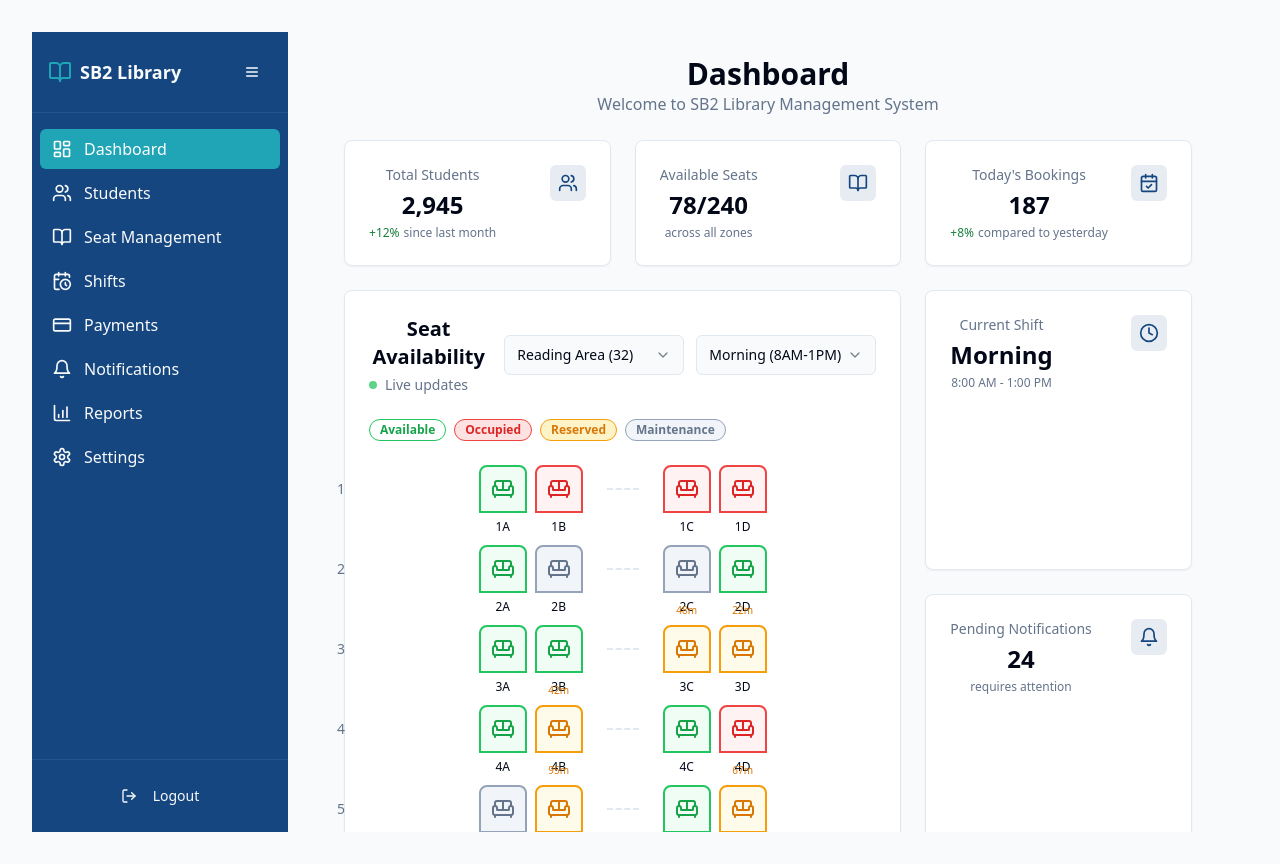
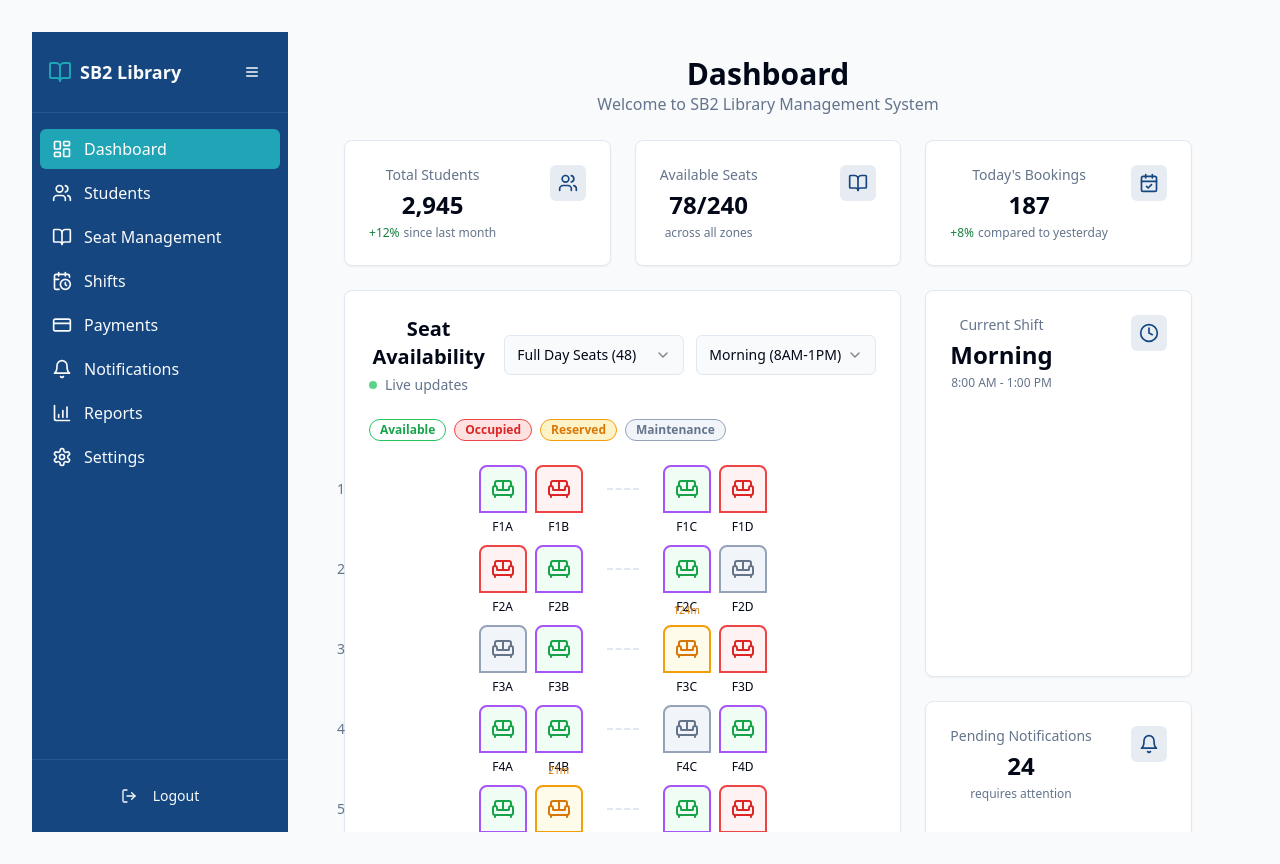
Before and after one commit to sb2group-7166/seatflow-sb2, a React (Vite) app: page / in a window 1280 px wide. Built offline with nearby package versions, Linux system fonts and the light colour scheme.

Commit message:
Restructure seat zones
Restructure seat zones into full-day and half-day sections.

```diff
--- a/src/api/seats.ts
+++ b/src/api/seats.ts
@@ -4,7 +4,7 @@
 import { toast } from "sonner";
 
 export type SeatStatus = "available" | "occupied" | "reserved" | "maintenance";
-export type SeatZone = "reading-area" | "computer-zone" | "quiet-study" | "group-study";
+export type SeatZone = "full-day" | "half-day";
 
 export interface Seat {
   id: string;
@@ -20,16 +20,16 @@ export interface Seat {
 
 // Mock data
 const mockSeats: Seat[] = [
-  { id: "1", number: "A101", zone: "reading-area", floor: 1, status: "available" },
-  { id: "2", number: "A102", zone: "reading-area", floor: 1, status: "occupied", currentOccupant: "1" },
-  { id: "3", number: "A103", zone: "reading-area", floor: 1, status: "reserved", reservedBy: "2" },
-  { id: "4", number: "B201", zone: "computer-zone", floor: 2, status: "available" },
-  { id: "5", number: "B202", zone: "computer-zone", floor: 2, status: "maintenance" },
-  { id: "6", number: "C301", zone: "quiet-study", floor: 3, status: "available" },
-  { id: "7", number: "C302", zone: "quiet-study", floor: 3, status: "occupied", currentOccupant: "3" },
-  { id: "8", number: "D401", zone: "group-study", floor: 4, status: "available" },
-  { id: "9", number: "D402", zone: "group-study", floor: 4, status: "occupied", currentOccupant: "4" },
-  { id: "10", number: "D403", zone: "group-study", floor: 4, status: "reserved", reservedBy: "5" },
+  { id: "1", number: "F101", zone: "full-day", floor: 1, status: "available" },
+  { id: "2", number: "F102", zone: "full-day", floor: 1, status: "occupied", currentOccupant: "1" },
+  { id: "3", number: "F103", zone: "full-day", floor: 1, status: "reserved", reservedBy: "2" },
+  { id: "4", number: "H201", zone: "half-day", floor: 2, status: "available" },
+  { id: "5", number: "H202", zone: "half-day", floor: 2, status: "maintenance" },
+  { id: "6", number: "F301", zone: "full-day", floor: 3, status: "available" },
+  { id: "7", number: "H302", zone: "half-day", floor: 3, status: "occupied", currentOccupant: "3" },
+  { id: "8", number: "F401", zone: "full-day", floor: 4, status: "available" },
+  { id: "9", number: "H402", zone: "half-day", floor: 4, status: "occupied", currentOccupant: "4" },
+  { id: "10", number: "H403", zone: "half-day", floor: 4, status: "reserved", reservedBy: "5" },
 ];
 
 // Get all seats
--- a/src/components/dashboard/SeatMap.tsx
+++ b/src/components/dashboard/SeatMap.tsx
@@ -1,3 +1,4 @@
+
 import { useState } from "react";
 import { Button } from "@/components/ui/button";
 import { Select, SelectContent, SelectItem, SelectTrigger, SelectValue } from "@/components/ui/select";
@@ -11,35 +12,34 @@ interface SeatMapProps {
 }
 
 const SeatMap = ({ className }: SeatMapProps) => {
-  const [selectedZone, setSelectedZone] = useState("reading-area");
+  const [selectedZone, setSelectedZone] = useState("full-day");
   const [selectedShift, setSelectedShift] = useState("morning");
   const [selectedSeats, setSelectedSeats] = useState<string[]>([]);
 
   const generateSeatLayout = () => {
     const zones = {
-      "reading-area": createReadingAreaSeats(),
-      "computer-zone": createComputerZoneSeats(),
-      "quiet-study": createQuietStudySeats(),
-      "group-study": createGroupStudySeats(),
+      "full-day": createFullDaySeats(),
+      "half-day": createHalfDaySeats(),
     };
 
     return zones[selectedZone as keyof typeof zones];
   };
 
-  const createReadingAreaSeats = () => {
+  const createFullDaySeats = () => {
     const seats = [];
     const statuses: SeatStatus[] = ["available", "occupied", "reserved", "maintenance"];
 
-    for (let row = 1; row <= 8; row++) {
+    // Create 6 rows with 4 seats each row (total 48 seats for full day)
+    for (let row = 1; row <= 12; row++) {
       const rowSeats = [];
 
       for (let col = 1; col <= 4; col++) {
-        const seatId = `RA-${row}-${col}`;
+        const seatId = `F-${row}-${col}`;
         const randomStatus = statuses[Math.floor(Math.random() * (row === 1 ? 2 : 4))] as SeatStatus;
 
         rowSeats.push({
           id: seatId,
-          number: `${row}${String.fromCharCode(64 + col)}`,
+          number: `F${row}${String.fromCharCode(64 + col)}`,
           status: randomStatus,
           user: randomStatus === "occupied" || randomStatus === "reserved" ? `Student #${Math.floor(Math.random() * 1000) + 1000}` : undefined,
           timeRemaining: randomStatus === "reserved" ? Math.floor(Math.random() * 120) + 10 : undefined
@@ -52,73 +52,22 @@ const SeatMap = ({ className }: SeatMapProps) => {
     return seats;
   };
 
-  const createComputerZoneSeats = () => {
+  const createHalfDaySeats = () => {
     const seats = [];
     const statuses: SeatStatus[] = ["available", "occupied", "reserved", "maintenance"];
 
-    for (let row = 1; row <= 8; row++) {
+    // Create 12-13 rows with 4 seats each (total 50 seats for half day)
+    for (let row = 1; row <= 13; row++) {
       const rowSeats = [];
+      const seatsPerRow = row === 13 ? 2 : 4; // Last row has only 2 seats to reach 50 total
 
-      for (let col = 1; col <= 3; col++) {
-        const seatId = `CZ-${row}-${col}`;
+      for (let col = 1; col <= seatsPerRow; col++) {
+        const seatId = `H-${row}-${col}`;
         const randomStatus = statuses[Math.floor(Math.random() * 4)] as SeatStatus;
 
         rowSeats.push({
           id: seatId,
-          number: `C${row}${col}`,
-          status: randomStatus,
-          user: randomStatus === "occupied" || randomStatus === "reserved" ? `Student #${Math.floor(Math.random() * 1000) + 1000}` : undefined,
-          timeRemaining: randomStatus === "reserved" ? Math.floor(Math.random() * 120) + 10 : undefined
-        });
-      }
-
-      seats.push(rowSeats);
-    }
-
-    return seats;
-  };
-
-  const createQuietStudySeats = () => {
-    const seats = [];
-    const statuses: SeatStatus[] = ["available", "occupied", "reserved", "maintenance"];
-
-    for (let row = 1; row <= 10; row++) {
-      const rowSeats = [];
-      const seatsPerRow = row <= 6 ? 3 : 3;
-
-      for (let col = 1; col <= seatsPerRow; col++) {
-        const seatId = `QS-${row}-${col}`;
-        const randomStatus = statuses[Math.floor(Math.random() * 4)] as SeatStatus;
-
-        rowSeats.push({
-          id: seatId,
-          number: `Q${row}${col}`,
-          status: randomStatus,
-          user: randomStatus === "occupied" || randomStatus === "reserved" ? `Student #${Math.floor(Math.random() * 1000) + 1000}` : undefined,
-          timeRemaining: randomStatus === "reserved" ? Math.floor(Math.random() * 120) + 10 : undefined
-        });
-      }
-
-      seats.push(rowSeats);
-    }
-
-    return seats;
-  };
-
-  const createGroupStudySeats = () => {
-    const seats = [];
-    const statuses: SeatStatus[] = ["available", "occupied", "reserved", "maintenance"];
-
-    for (let row = 1; row <= 3; row++) {
-      const rowSeats = [];
-
-      for (let col = 1; col <= 4; col++) {
-        const seatId = `GS-${row}-${col}`;
-        const randomStatus = statuses[Math.floor(Math.random() * 4)] as SeatStatus;
-
-        rowSeats.push({
-          id: seatId,
-          number: `G${row}${col}`,
+          number: `H${row}${col}`,
           status: randomStatus,
           user: randomStatus === "occupied" || randomStatus === "reserved" ? `Student #${Math.floor(Math.random() * 1000) + 1000}` : undefined,
           timeRemaining: randomStatus === "reserved" ? Math.floor(Math.random() * 120) + 10 : undefined
@@ -160,10 +109,8 @@ const SeatMap = ({ className }: SeatMapProps) => {
               <SelectValue placeholder="Select zone" />
             </SelectTrigger>
             <SelectContent>
-              <SelectItem value="reading-area">Reading Area (32)</SelectItem>
-              <SelectItem value="computer-zone">Computer Zone (24)</SelectItem>
-              <SelectItem value="quiet-study">Quiet Study (30)</SelectItem>
-              <SelectItem value="group-study">Group Study (12)</SelectItem>
+              <SelectItem value="full-day">Full Day Seats (48)</SelectItem>
+              <SelectItem value="half-day">Half Day Seats (50)</SelectItem>
             </SelectContent>
           </Select>
 
@@ -211,7 +158,8 @@ const SeatMap = ({ className }: SeatMapProps) => {
                     key={seat.id}
                     className={cn(
                       "w-12 h-12 rounded-t-lg border-2 flex items-center justify-center relative transition-all",
-                      seat.status === "available" && "border-green-500 bg-green-50 hover:bg-green-100",
+                      selectedZone === "full-day" ? "border-purple-500 bg-purple-50 hover:bg-purple-100" : "border-yellow-500 bg-yellow-50 hover:bg-yellow-100",
+                      seat.status === "available" && "bg-green-50 hover:bg-green-100",
                       seat.status === "occupied" && "border-red-500 bg-red-50 cursor-not-allowed",
                       seat.status === "reserved" && "border-amber-500 bg-amber-50 cursor-not-allowed",
                       seat.status === "maintenance" && "border-slate-400 bg-slate-100 cursor-not-allowed",
@@ -223,6 +171,7 @@ const SeatMap = ({ className }: SeatMapProps) => {
                     <Sofa
                       className={cn(
                         "h-6 w-6",
+                        selectedZone === "full-day" ? "text-purple-600" : "text-yellow-600",
                         seat.status === "available" && "text-green-600",
                         seat.status === "occupied" && "text-red-600",
                         seat.status === "reserved" && "text-amber-600",
@@ -249,7 +198,8 @@ const SeatMap = ({ className }: SeatMapProps) => {
                     key={seat.id}
                     className={cn(
                       "w-12 h-12 rounded-t-lg border-2 flex items-center justify-center relative transition-all",
-                      seat.status === "available" && "border-green-500 bg-green-50 hover:bg-green-100",
+                      selectedZone === "full-day" ? "border-purple-500 bg-purple-50 hover:bg-purple-100" : "border-yellow-500 bg-yellow-50 hover:bg-yellow-100",
+                      seat.status === "available" && "bg-green-50 hover:bg-green-100",
                       seat.status === "occupied" && "border-red-500 bg-red-50 cursor-not-allowed",
                       seat.status === "reserved" && "border-amber-500 bg-amber-50 cursor-not-allowed",
                       seat.status === "maintenance" && "border-slate-400 bg-slate-100 cursor-not-allowed",
@@ -261,6 +211,7 @@ const SeatMap = ({ className }: SeatMapProps) => {
                     <Sofa
                       className={cn(
                         "h-6 w-6",
+                        selectedZone === "full-day" ? "text-purple-600" : "text-yellow-600",
                         seat.status === "available" && "text-green-600",
                         seat.status === "occupied" && "text-red-600",
                         seat.status === "reserved" && "text-amber-600",
```
